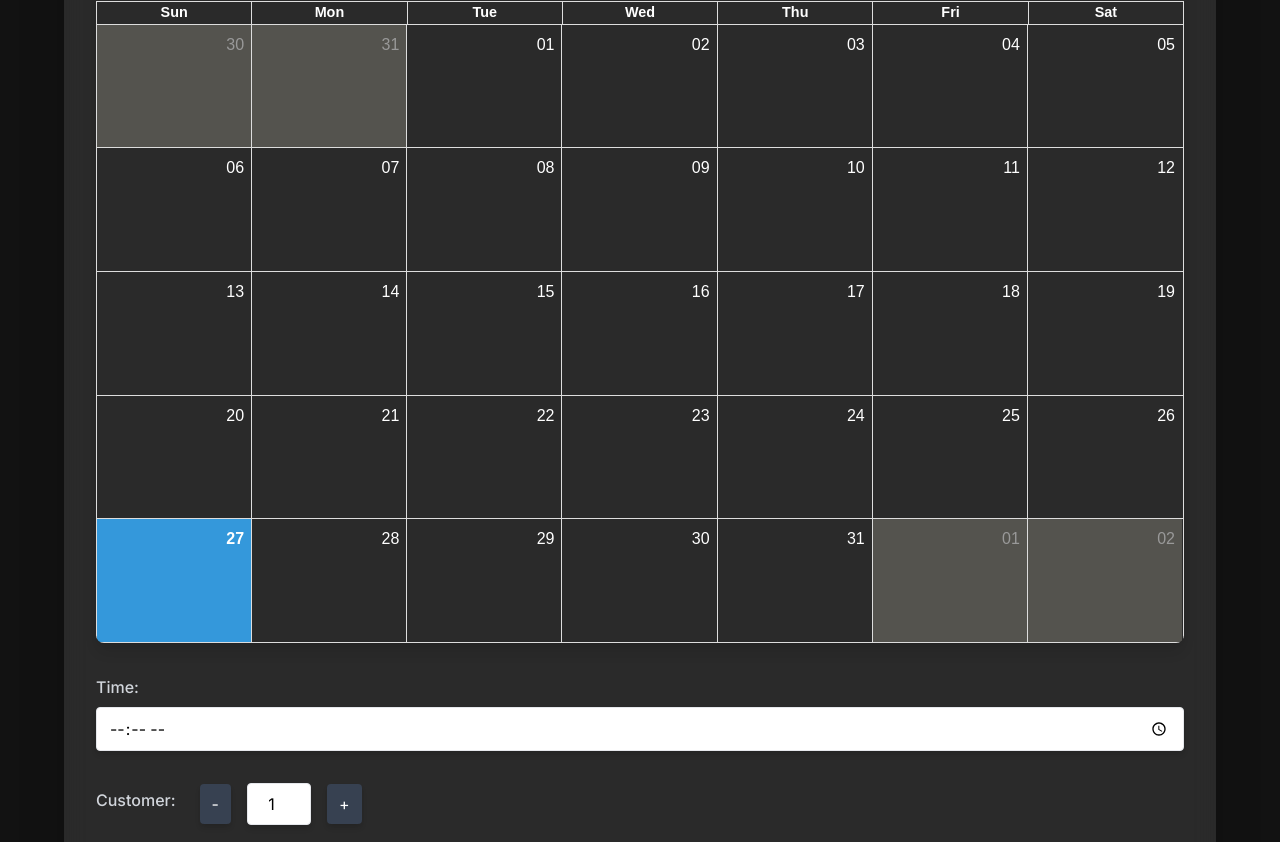
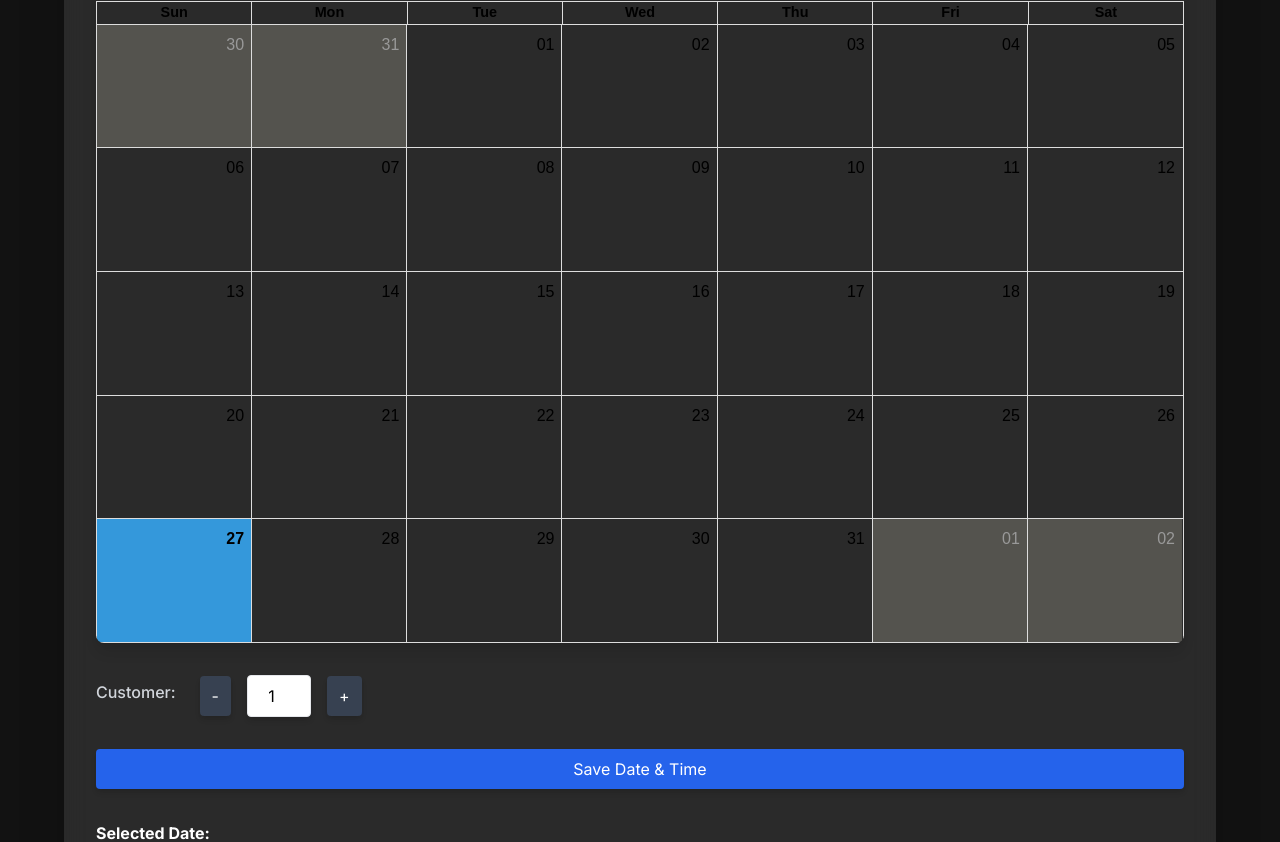
Before and after one commit to lucasjolibois54/sundown-boulevard, a Next.js app: page /order/date in a window 1280 px wide. Shown: the part 394-1236 px from the top of the page. Built offline with nearby package versions, Linux system fonts and the light colour scheme.

Commit message:
Update page.js

```diff
--- a/app/(pages)/(OrderSystem)/order/date/page.js
+++ b/app/(pages)/(OrderSystem)/order/date/page.js
@@ -1,4 +1,5 @@
-'use client'
+
+'use client';
 
 import React, { useState, useEffect } from 'react';
 import Link from 'next/link';
@@ -10,10 +11,12 @@ const localizer = momentLocalizer(moment);
 
 export default function TimePicker() {
   const [email, setEmail] = useState('');
-  const [selectedDate, setSelectedDate] = useState(new Date());
-  const [selectedTime, setSelectedTime] = useState('');
+  const [selectedDate, setSelectedDate] = useState(null);
+  const [selectedTime, setSelectedTime] = useState(null);
   const [customerCount, setCustomerCount] = useState(1);
-  const [currentViewedMonth, setCurrentViewedMonth] = useState(moment().month());
+  const [showTimeModal, setShowTimeModal] = useState(false);
+
+  const timeSlots = ["09:00", "10:00", "11:00", "12:00", "13:00", "14:00", "15:00", "16:00"];
 
   useEffect(() => {
     if (typeof window !== 'undefined') {
@@ -24,32 +27,23 @@ export default function TimePicker() {
 
   const handleDateSelect = ({ start }) => {
     setSelectedDate(start);
+    setShowTimeModal(true);
   };
 
-  const handleNavigate = (newDate, view, action) => {
-    if (moment(newDate).isSame(new Date(), 'day') && action === "TODAY") {
-      setSelectedDate(newDate);
-    } else if (moment(newDate).month() !== currentViewedMonth) {
-      setSelectedDate(null);
-      setCurrentViewedMonth(moment(newDate).month());
-    }
-  };
-
-  const incrementCustomer = () => setCustomerCount(prev => prev + 1);
-  const decrementCustomer = () => {
-    if (customerCount > 1) {
-      setCustomerCount(prev => prev - 1);
-    }
+  const handleTimeSelect = (time) => {
+    const dateTime = moment(`${selectedDate.toISOString().split('T')[0]} ${time}`);
+    setSelectedTime(dateTime);
+    setShowTimeModal(false);
   };
 
   const handleSaveDateTime = () => {
-    if (typeof window !== 'undefined' && selectedDate && selectedTime) {
+    if (selectedDate && selectedTime) {
       let savedData = localStorage.getItem(email) ? JSON.parse(localStorage.getItem(email)) : {};
 
       savedData = {
         ...savedData,
-        date: selectedDate.toISOString().split('T')[0],  // Saves the date in 'YYYY-MM-DD' format
-        time: selectedTime,
+        date: selectedDate.toISOString().split('T')[0],
+        time: selectedTime.format('HH:mm'),
         customer: customerCount,
       };
 
@@ -57,24 +51,36 @@ export default function TimePicker() {
     }
   };
 
+
+ /* const handleSaveDateTime = () => {
+    if (selectedDate && selectedTime) {
+      let savedData = {
+        date: selectedDate.toISOString().split('T')[0],  // Saves the date in 'YYYY-MM-DD' format
+        time: selectedTime.format('HH:mm'),
+        customer: customerCount,
+      };
+
+      localStorage.setItem(email, JSON.stringify(savedData));
+    }
+  };*/
+
   return (
-    <main className="min-h-screen flex flex-col items-center py-12 max-w-6xl mx-auto"> {/*  bg-gradient-to-br from-purple-600 to-indigo-700 */}
+    <main className="min-h-screen flex flex-col items-center py-12 max-w-6xl mx-auto">
       <h1 className="text-6xl font-semibold text-center my-10 pb-5 text-white">
-        Choose Delivery Time
+        Delivery Informations
       </h1>
-      <div className="p-8 rounded-xl shadow-2xl space-y-8 w-full  bg-white bg-opacity-10 backdrop-blur-md">
+
+      <div className="p-8 rounded-xl shadow-2xl space-y-8 w-full bg-white bg-opacity-10 backdrop-blur-md">
         <div className="react-calendar shadow-lg rounded-lg overflow-hidden">
           <Calendar
-          className='w-full text-white my-custom-calendar'
             localizer={localizer}
             defaultDate={new Date()}
             defaultView="month"
             views={['month']}
             events={[]}
-            style={{ height: "700px"}}
+            style={{ height: "700px" }}
             onSelectSlot={handleDateSelect}
             selectable={true}
-            onNavigate={handleNavigate}
             dayPropGetter={(date) => {
               if (selectedDate && moment(date).isSame(selectedDate, 'day')) {
                 return {
@@ -86,19 +92,27 @@ export default function TimePicker() {
             }}
           />
         </div>
-        <div>
-          <label className="block text-gray-300 font-medium mb-2">Time:</label>
-          <input
-            type="time"
-            value={selectedTime}
-            onChange={e => setSelectedTime(e.target.value)}
-            className="border rounded px-3 py-2 w-full focus:outline-none focus:border-blue-500 focus:ring focus:ring-blue-200 transition-shadow shadow-md"
-          />
-        </div>
+
+        {/* Modal for time slot selection */}
+        {showTimeModal && (
+          <div className="fixed z-10 inset-0 overflow-y-auto">
+            <div className="flex items-center justify-center min-h-screen">
+              <div className="bg-white rounded p-4 space-y-4">
+                <h2 className="text-xl font-semibold mb-2">Select a time slot:</h2>
+                {timeSlots.map((time, index) => (
+                  <button key={index} onClick={() => handleTimeSelect(time)} className="w-full bg-blue-600 text-white rounded px-4 py-2 hover:bg-blue-500 active:bg-blue-700 focus:outline-none focus:ring focus:ring-blue-200 transition-shadow shadow-md">
+                    {time}
+                  </button>
+                ))}
+              </div>
+            </div>
+          </div>
+        )}
+
         <div className="flex items-center space-x-4">
           <label className="text-gray-300 font-medium mb-2 mr-2">Customer:</label>
           <button
-            onClick={decrementCustomer}
+            onClick={() => setCustomerCount(prev => prev - 1)}
             className="bg-gray-700 text-white rounded px-3 py-2 hover:bg-gray-600 active:bg-gray-800 focus:outline-none focus:ring focus:ring-gray-200 transition-shadow shadow-md"
           >
             -
@@ -110,23 +124,26 @@ export default function TimePicker() {
             className="border rounded px-3 py-2 w-16 text-center shadow-md"
           />
           <button
-            onClick={incrementCustomer}
+            onClick={() => setCustomerCount(prev => prev + 1)}
             className="bg-gray-700 text-white rounded px-3 py-2 hover:bg-gray-600 active:bg-gray-800 focus:outline-none focus:ring focus:ring-gray-200 transition-shadow shadow-md"
           >
             +
           </button>
         </div>
+
         <button
           onClick={handleSaveDateTime}
-          className="w-full bg-blue-600 text-white rounded px-4 py-2 hover:bg-blue-500 active:bg-blue-700 focus:outline-none focus:ring focus:ring-blue-200 transition-shadow shadow-md"
+          className="w-full mt-4 bg-blue-600 text-white rounded px-4 py-2 hover:bg-blue-500 active:bg-blue-700 focus:outline-none focus:ring focus:ring-blue-200 transition-shadow shadow-md"
         >
           Save Date & Time
         </button>
+
         <div className="mt-6 text-white">
           <p><strong>Selected Date:</strong> {selectedDate?.toDateString()}</p>
-          <p><strong>Selected Time:</strong> {selectedTime}</p>
+          <p><strong>Selected Time:</strong> {selectedTime?.format('HH:mm')}</p>
           <p><strong>Customer Count:</strong> {customerCount}</p>
         </div>
+
         <Link className="text-blue-400 mt-4 hover:underline focus:outline-none" href="/order/receipt" passHref>
           Receipt
         </Link>
```
